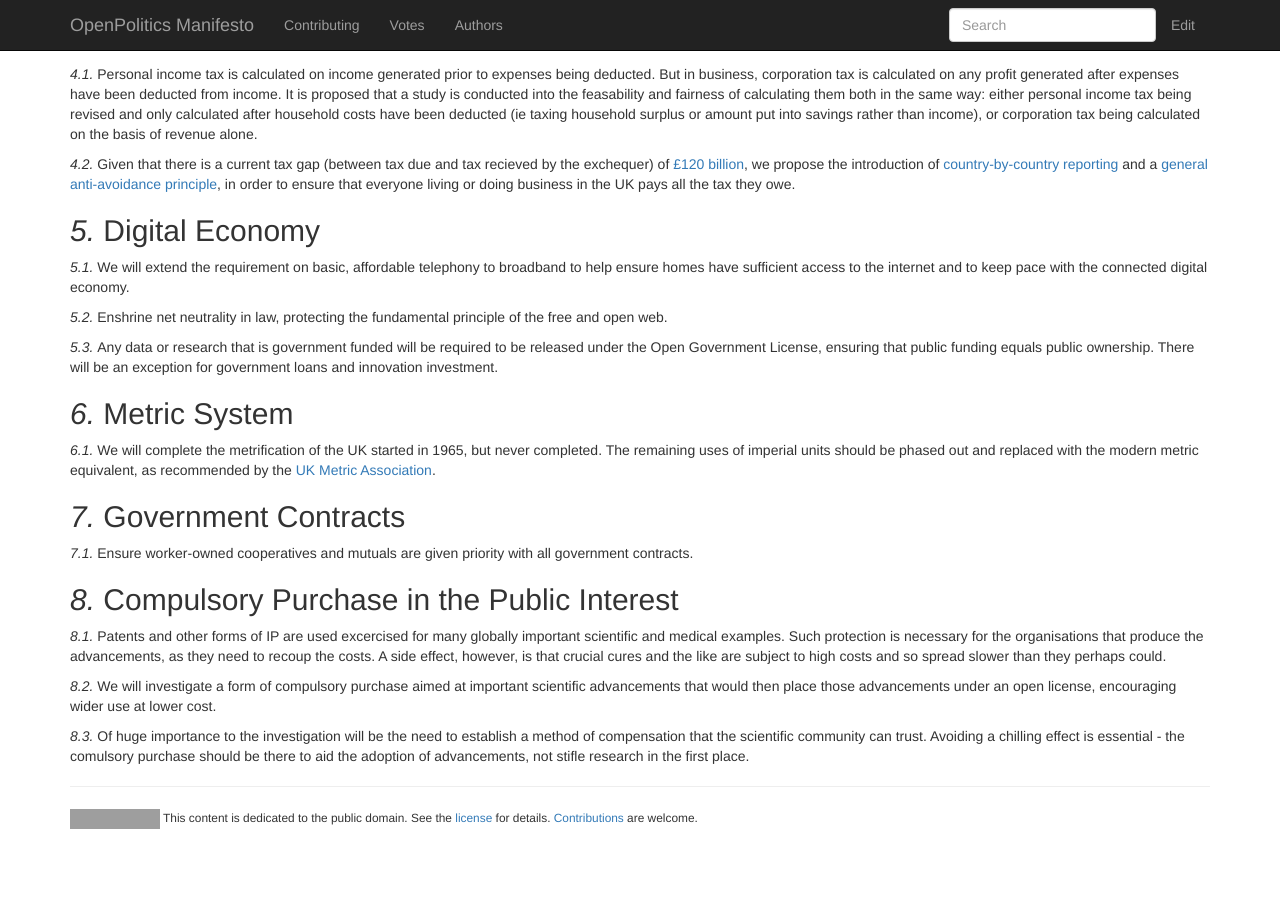
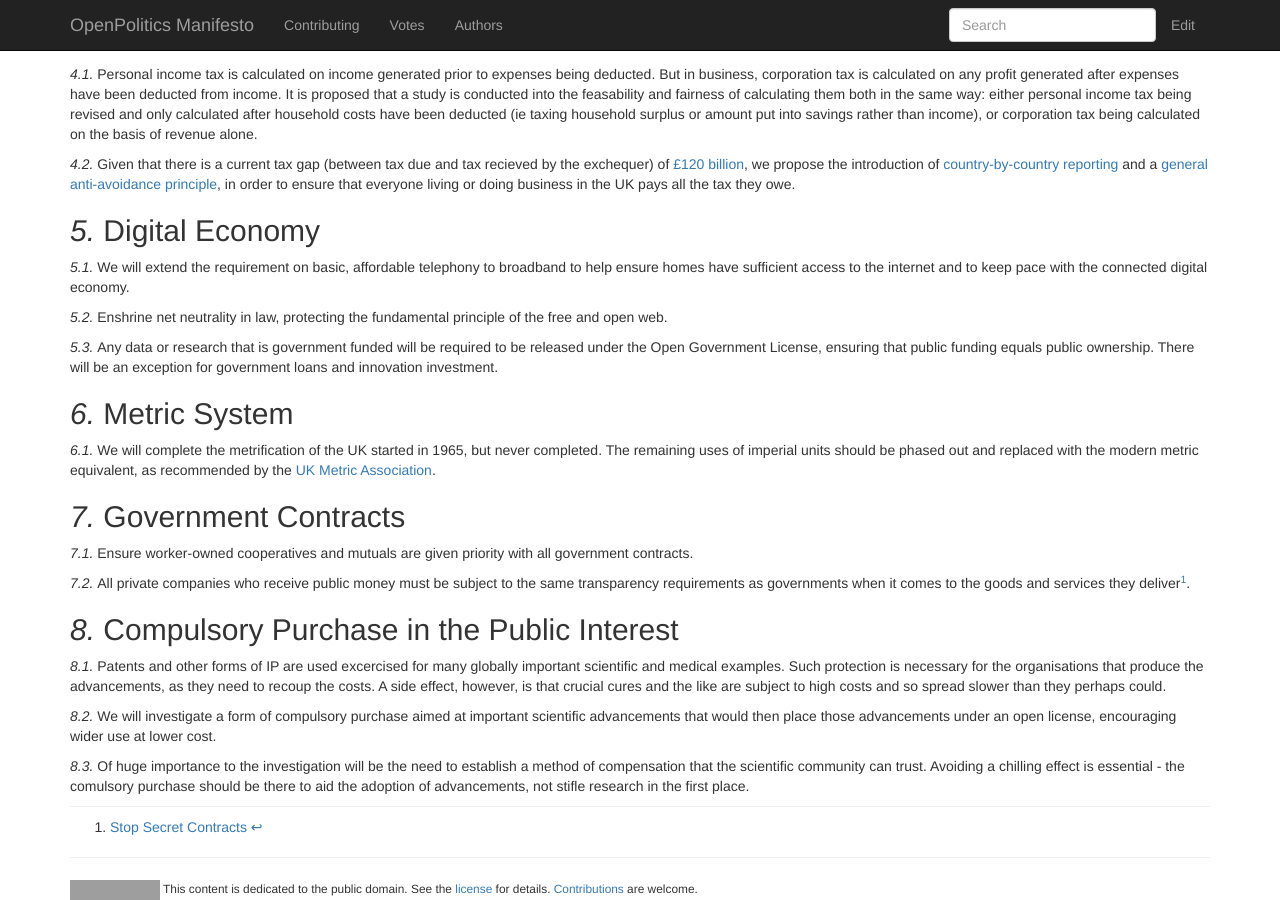
Before and after one commit to openpolitics/manifesto, a Jekyll site: the page built from economy.md, in a window 1280 px wide and 900 px high, scrolled down 735 px. Built offline with Jekyll 4.4.1, drawn with Linux system fonts in a browser that asks for light colours; nearby versions of some CDN libraries; before the commit the page ends 1564 px from its top, so only the background shows below that; grey boxes are pictures that could not be loaded.

Commit message:
Add section about the ending of secret contracts

```diff
--- a/economy.md
+++ b/economy.md
@@ -51,6 +51,8 @@ We will complete the metrification of the UK started in 1965, but never complete
 
 Ensure worker-owned cooperatives and mutuals are given priority with all government contracts.
 
+All private companies who receive public money must be subject to the same transparency requirements as governments when it comes to the goods and services they deliver[^1].
+
 ## Compulsory Purchase in the Public Interest
 
 Patents and other forms of IP are used excercised for many globally important scientific and medical examples. Such protection is necessary for the organisations that produce the advancements, as they need to recoup the costs. A side effect, however, is that crucial cures and the like are subject to high costs and so spread slower than they perhaps could.
@@ -58,3 +60,5 @@ Patents and other forms of IP are used excercised for many globally important sc
 We will investigate a form of compulsory purchase aimed at important scientific advancements that would then place those advancements under an open license, encouraging wider use at lower cost.
 
 Of huge importance to the investigation will be the need to establish a method of compensation that the scientific community can trust. Avoiding a chilling effect is essential - the comulsory purchase should be there to aid the adoption of advancements, not stifle research in the first place.
+
+[^1]: [Stop Secret Contracts](http://stopsecretcontracts.org/)
```
